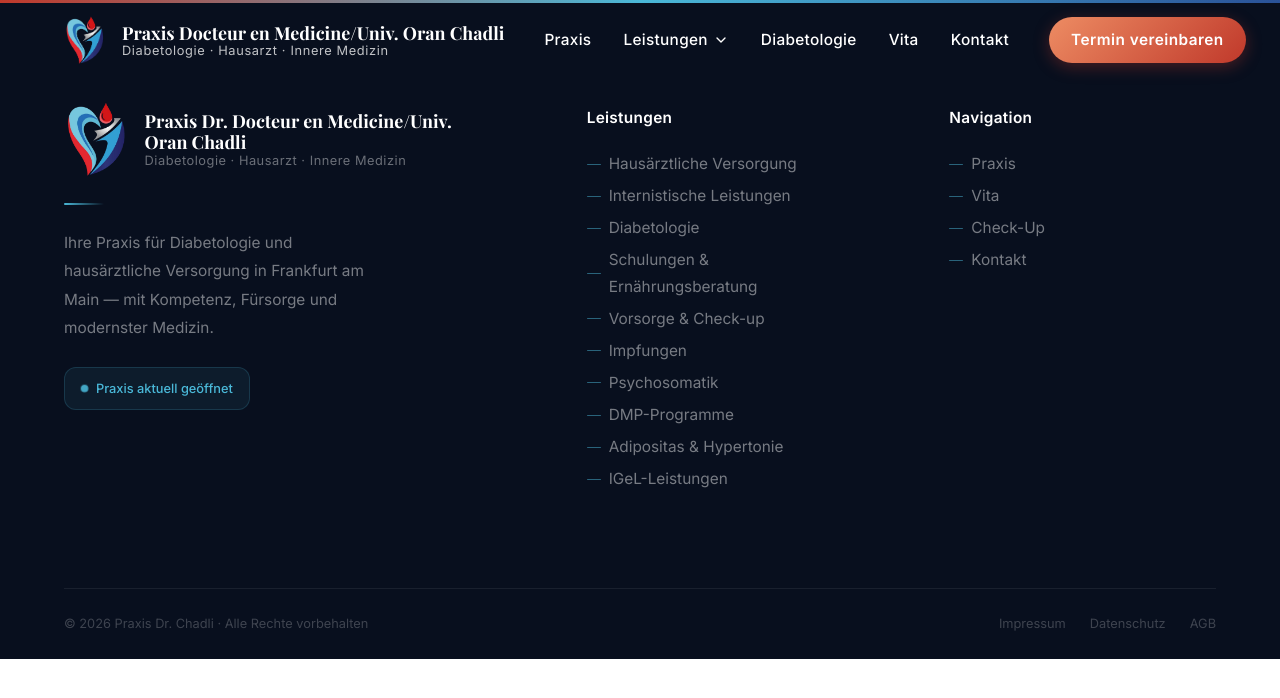
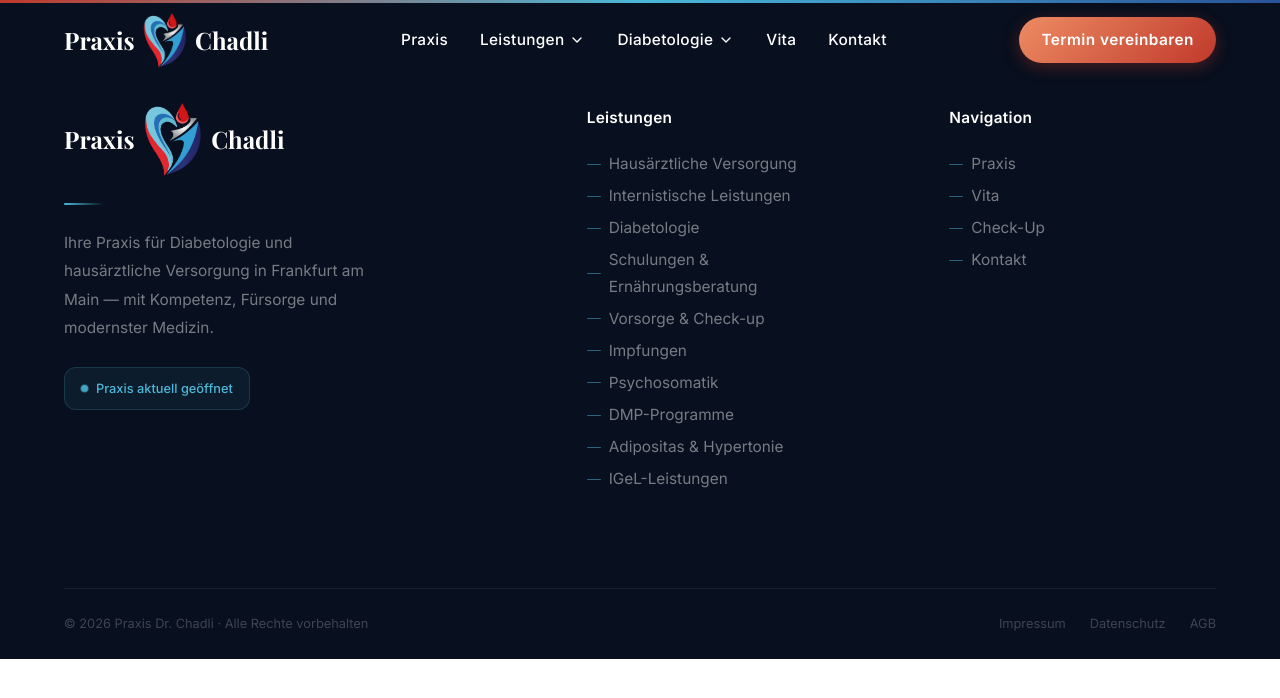
Before and after one commit to Alpy81/doctors-office-demo, a React (Vite) app: page /agb in a window 1280 px wide. Shown: the top 698 px of the page. Built offline with nearby package versions, Linux system fonts and the light colour scheme.

Commit message:
update commit

```diff
--- a/src/components/Footer/Footer.css
+++ b/src/components/Footer/Footer.css
@@ -42,6 +42,19 @@
   width: auto;
 }
 
+.footer__logo-wrapper {
+  display: flex;
+  flex-direction: column;
+  align-items: center;
+  gap: 2px;
+}
+
+.footer__logo-row {
+  display: flex;
+  align-items: center;
+  gap: 6px;
+}
+
 .footer__logo-text {
   display: flex;
   flex-direction: column;
@@ -50,7 +63,7 @@
 
 .footer__logo-name {
   font-family: var(--font-heading);
-  font-size: clamp(1rem, 1.4vw, 1.25rem);
+  font-size: clamp(1.5rem, 1.4vw, 1.25rem);
   font-weight: 700;
   color: var(--color-white);
 }
--- a/src/components/Footer/Footer.tsx
+++ b/src/components/Footer/Footer.tsx
@@ -37,15 +37,12 @@ export default function Footer() {
           {/* Brand */}
           <div className="footer__brand">
             <NavLink to="/" className="footer__logo">
-              <img src={logo} alt="Praxis Dr. Chadli Logo" />
-              <div className="footer__logo-text">
-                <span className="footer__logo-name">
-                  Praxis Dr. Docteur en Medicine/Univ. <br />
-                  Oran Chadli
-                </span>
-                <span className="footer__logo-subtitle">
-                  Diabetologie · Hausarzt · Innere Medizin
-                </span>
+              <div className="footer__logo-wrapper">
+                <div className="footer__logo-row">
+                  <span className="footer__logo-name">Praxis</span>
+                  <img src={logo} alt="Praxis Dr. Chadli Logo" />
+                  <span className="footer__logo-name">Chadli</span>
+                </div>
               </div>
             </NavLink>
             <div className="footer__divider" />
--- a/src/components/Navbar/Navbar.css
+++ b/src/components/Navbar/Navbar.css
@@ -43,13 +43,26 @@
 }
 
 .navbar__logo img {
-  height: 52px;
+  height: 60px;
   width: auto;
   transition: height var(--transition-base);
 }
 
 .navbar.scrolled .navbar__logo img {
   height: 44px;
+}
+
+.navbar__logo-wrapper {
+  display: flex;
+  flex-direction: column;
+  align-items: center;
+  gap: 2px;
+}
+
+.navbar__logo-row {
+  display: flex;
+  align-items: center;
+  gap: 6px;
 }
 
 .navbar__logo-text {
@@ -60,7 +73,7 @@
 
 .navbar__logo-name {
   font-family: var(--font-heading);
-  font-size: clamp(1rem, 1.4vw, 1.2rem);
+  font-size: clamp(1.5rem, 1.4vw, 1.2rem);
   font-weight: 700;
   color: var(--color-primary);
   white-space: nowrap;
@@ -275,9 +288,13 @@
   display: block;
   width: 26px;
   height: 2px;
-  background: var(--color-primary);
+  background: var(--color-white);
   border-radius: var(--radius-full);
   transition: transform var(--transition-base), opacity var(--transition-base);
+}
+
+.navbar.scrolled .navbar__burger span {
+  background: var(--color-primary);
 }
 
 .navbar__burger.open span:nth-child(1) {
--- a/src/components/Navbar/Navbar.tsx
+++ b/src/components/Navbar/Navbar.tsx
@@ -7,8 +7,6 @@ import logo from "../../assets/images/logo.png";
 const leistungen = [
   { label: "Hausärztliche Versorgung", path: "/leistungen/hausaerztlich" },
   { label: "Internistische Leistungen", path: "/leistungen/internistisch" },
-  { label: "Diabetologie", path: "/leistungen/diabetologie" },
-  { label: "Schulungen & Ernährungsberatung", path: "/leistungen/schulungen" },
   {
     label: "Vorsorge- & Check-up-Untersuchungen",
     path: "/leistungen/vorsorge",
@@ -18,15 +16,21 @@ const leistungen = [
     label: "Psychosomatische Grundversorgung",
     path: "/leistungen/psychosomatik",
   },
-  { label: "DMP-Programme", path: "/leistungen/dmp" },
   { label: "Adipositas-Therapie & Hypertonie", path: "/leistungen/adipositas" },
   { label: "IGeL-Leistungen", path: "/leistungen/igel" },
+];
+
+const diabetologie = [
+  { label: "Diabetologie", path: "/leistungen/diabetologie" },
+  { label: "DMP-Programme", path: "/leistungen/dmp" },
+  { label: "Schulungen & Ernährungsberatung", path: "/leistungen/schulungen" },
 ];
 
 export default function Navbar() {
   const [scrolled, setScrolled] = useState(false);
   const [mobileOpen, setMobileOpen] = useState(false);
   const [accordionOpen, setAccordionOpen] = useState(false);
+  const [diabetologieOpen, setDiabetologieOpen] = useState(false);
   const navigate = useNavigate();
 
   useEffect(() => {
@@ -55,14 +59,12 @@ export default function Navbar() {
       <div className="navbar__inner">
         {/* Logo */}
         <NavLink to="/" className="navbar__logo" onClick={closeMobile}>
-          <img src={logo} alt="Praxis Logo" />
-          <div className="navbar__logo-text">
-            <span className="navbar__logo-name">
-              Praxis Docteur en Medicine/Univ. Oran Chadli
-            </span>
-            <span className="navbar__logo-subtitle">
-              Diabetologie · Hausarzt · Innere Medizin
-            </span>
+          <div className="navbar__logo-wrapper">
+            <div className="navbar__logo-row">
+              <span className="navbar__logo-name">Praxis</span>
+              <img src={logo} alt="Praxis Logo" />
+              <span className="navbar__logo-name">Chadli</span>
+            </div>
           </div>
         </NavLink>
 
@@ -90,9 +92,23 @@ export default function Navbar() {
             </div>
           </div>
 
-          <NavLink to="/leistungen/diabetologie" className="navbar__link">
-            Diabetologie
-          </NavLink>
+          {/* Diabetologie Dropdown */}
+          <div className="navbar__dropdown">
+            <button className="navbar__dropdown-trigger">
+              Diabetologie
+              <ChevronDown className="navbar__dropdown-icon" size={16} />
+            </button>
+            <div className="navbar__dropdown-menu">
+              {diabetologie.map((item) => (
+                <NavLink
+                  key={item.path}
+                  to={item.path}
+                  className="navbar__dropdown-item">
+                  {item.label}
+                </NavLink>
+              ))}
+            </div>
+          </div>
           <NavLink to="/vita" className="navbar__link">
             Vita
           </NavLink>
@@ -160,12 +176,39 @@ export default function Navbar() {
           onClick={closeMobile}>
           Praxis
         </NavLink>
-        <NavLink
-          to="/leistungen/diabetologie"
-          className="navbar__mobile-link"
-          onClick={closeMobile}>
-          Diabetologie
-        </NavLink>
+        <div className="navbar__mobile-accordion">
+          <button
+            className="navbar__mobile-accordion-trigger"
+            onClick={() => setDiabetologieOpen(!diabetologieOpen)}>
+            Diabetologie
+            <ChevronDown
+              size={18}
+              style={{
+                transform: diabetologieOpen ? "rotate(180deg)" : "rotate(0deg)",
+                transition: "transform 0.3s ease",
+              }}
+            />
+          </button>
+          {diabetologieOpen && (
+            <div className="navbar__mobile-accordion-items">
+              {diabetologie.map((item) => (
+                <button
+                  key={item.path}
+                  className="navbar__mobile-accordion-item"
+                  onClick={() => handleDropdownItemClick(item.path)}
+                  style={{
+                    background: "none",
+                    border: "none",
+                    textAlign: "left",
+                    cursor: "pointer",
+                    width: "100%",
+                  }}>
+                  {item.label}
+                </button>
+              ))}
+            </div>
+          )}
+        </div>
         <NavLink
           to="/vita"
           className="navbar__mobile-link"
--- a/src/pages/Kontakt/Kontakt.tsx
+++ b/src/pages/Kontakt/Kontakt.tsx
@@ -282,7 +282,7 @@ export default function Kontakt() {
                         Adresse
                       </span>
                       <span className="kontakt-sidebar__item-value">
-                        Praxis Docteur en Medicine/Univ. Oran Faycal Chadli
+                        Praxis Chadli
                         <br />
                         1. Obergeschoss
                         <br />
```
